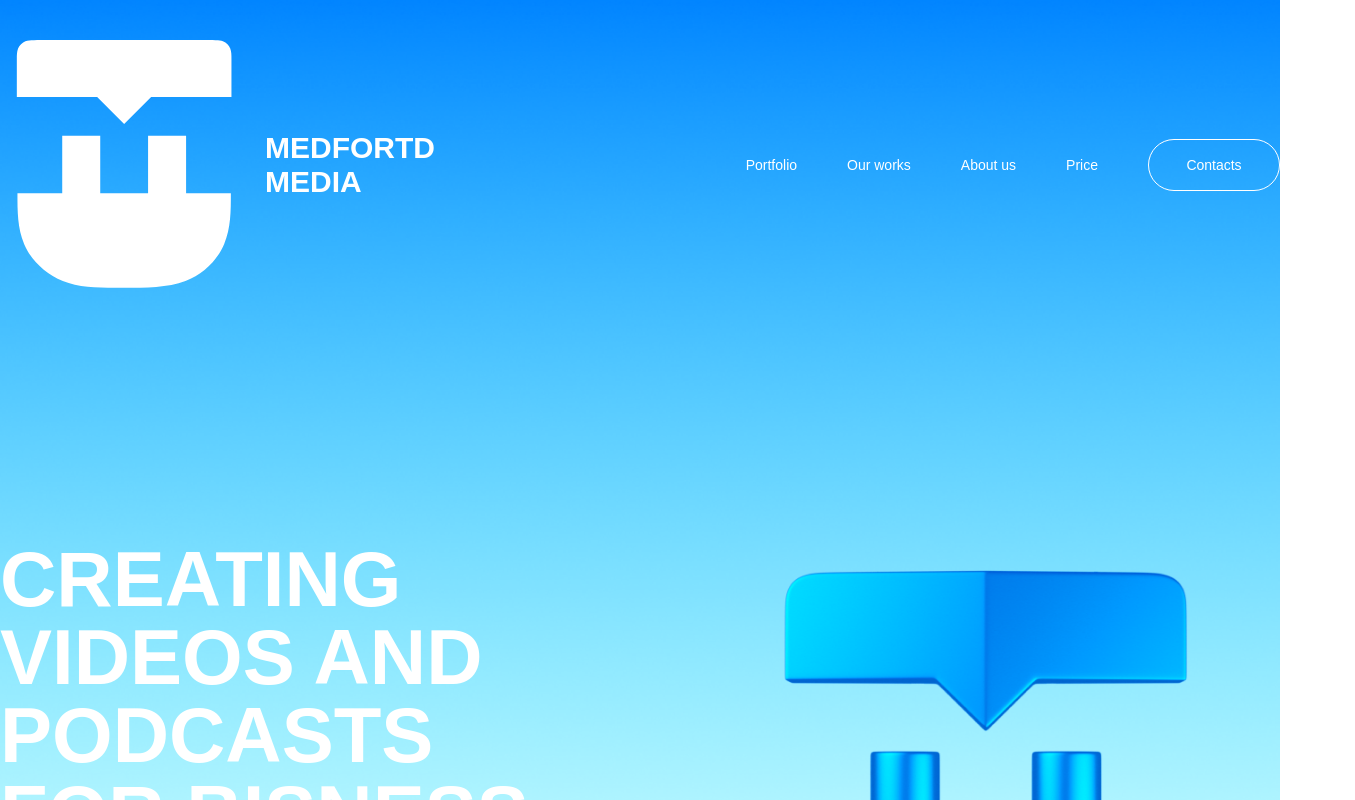
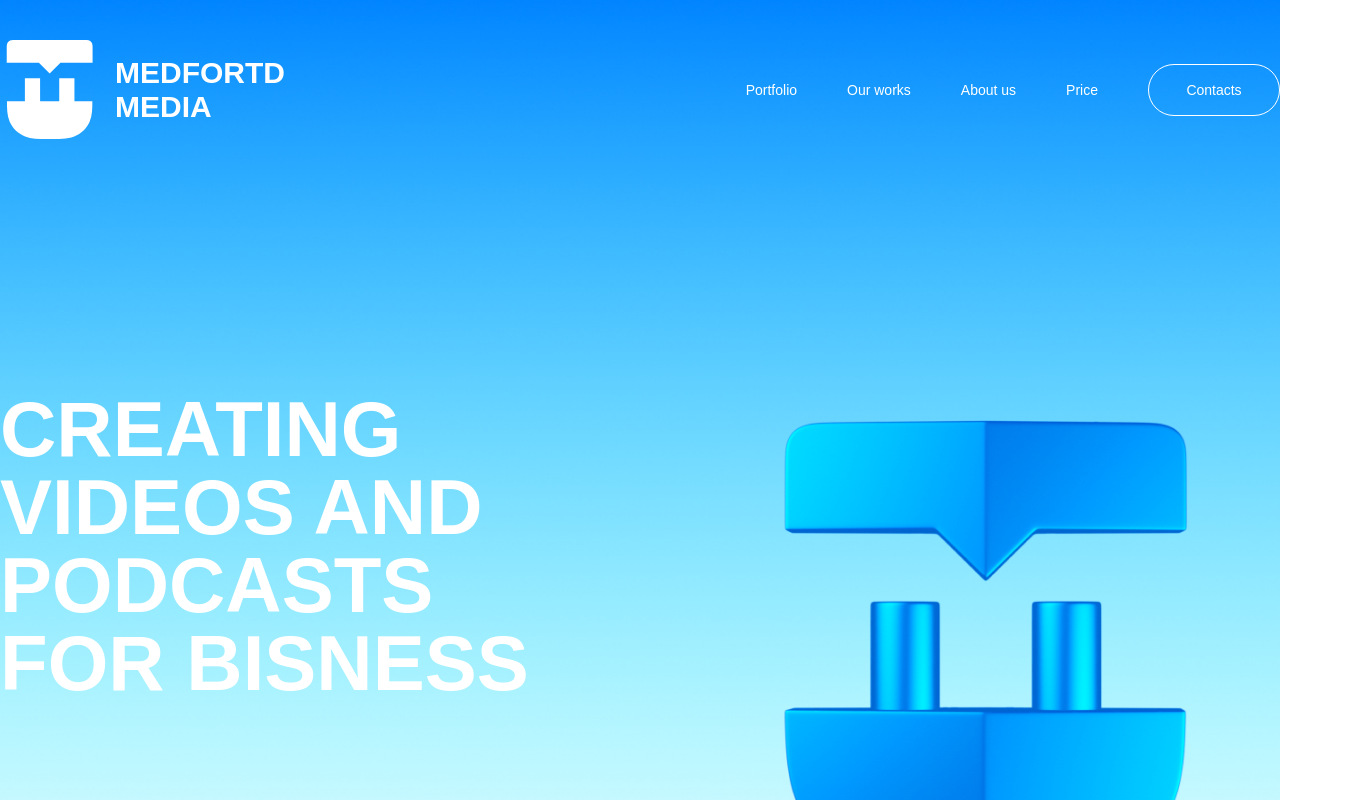
Before and after one commit to NataliiaDanchenko/depl-react, a React (Create React App) app: page /depl-react/portfolio in a window 1280 px wide. Shown: the top 800 px of the page, 1355 px wide, since content can reach past the window. Built offline with nearby package versions, Linux system fonts and the light colour scheme.

Commit message:
commit new-13

```diff
--- a/src/Components/Team/Team.css
+++ b/src/Components/Team/Team.css
@@ -1,7 +1,7 @@
 .team {
 
 }
-img {
+.team img {
     width: 250px;
     height: 250px;
     border-radius: 20px;
```
